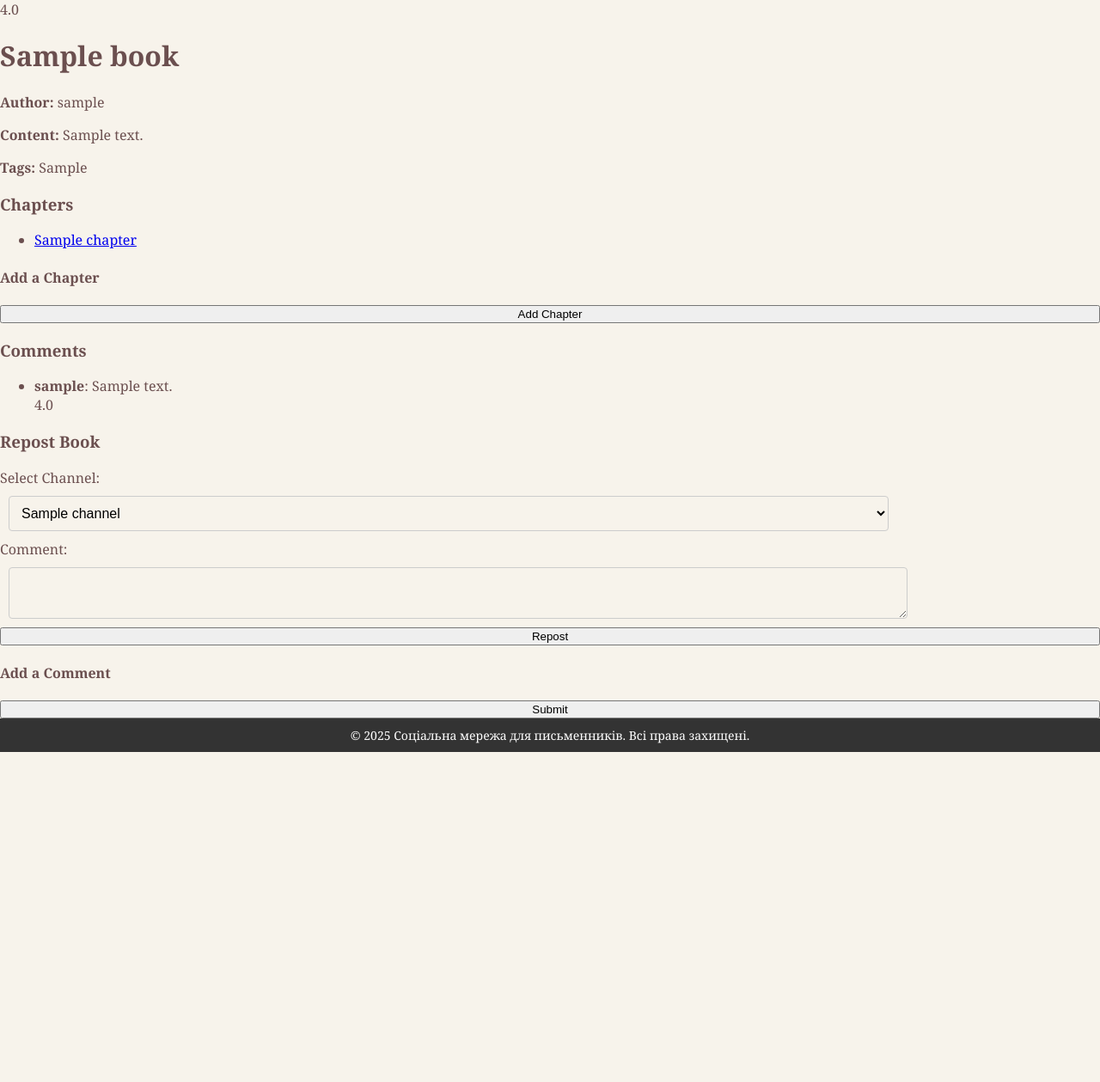
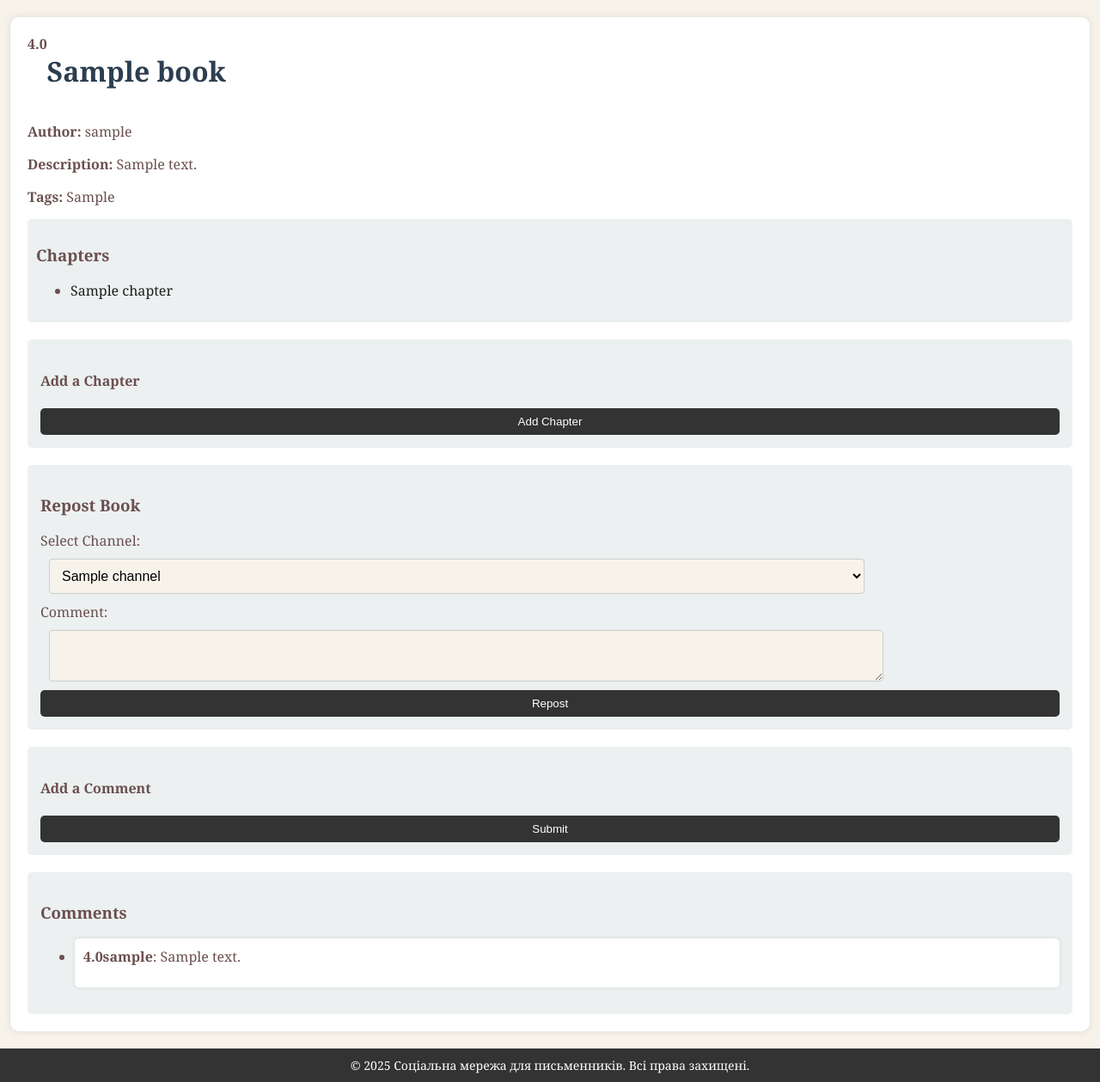
Before and after one commit to IamWerty/social_media, a Django app: page /books/1/ in a window 1280 px wide. Shown: the part 100-1359 px from the top of the page at 86% size. Before the commit the page ends 975 px from the top, so only its background shows below. Run offline with Django 5.2, Linux system fonts and the light colour scheme; a user stored in the database is signed in; tables that the repository leaves empty hold one stand-in row (values such as "Sample post"); some libraries are stand-ins or nearby versions.

Commit message:
add some style

```diff
--- a/Library_app/views.py
+++ b/Library_app/views.py
@@ -2,6 +2,7 @@ from django.shortcuts import get_object_or_404, redirect
 from django.http import JsonResponse
 from django.views import View
 from django.contrib import messages
+from django.db.models import Q
 from django.views.generic import ListView, CreateView, DetailView
 from django.urls import reverse, reverse_lazy
 from .models import Book, BookComment, Chapter, ChapterComment, Channel, Post, Repost, CustomUser, BookVote, ChapterVote, BookCommentVote
@@ -10,6 +11,16 @@ class BookListView(ListView):
     model = Book
     template_name = 'Library_app/book_list.html'
     context_object_name = 'books'
+
+    def get_queryset(self):
+        query = self.request.GET.get("q")
+        if query:
+            return Book.objects.filter(
+                Q(tags__icontains=query) |
+                Q(content__icontains=query) |
+                Q(author__username__icontains=query)
+            ).distinct()
+        return Book.objects.all().order_by('-rates')
 
 class BookCreateView(CreateView):
     model = Book
--- a/static/css/style.css
+++ b/static/css/style.css
@@ -504,3 +503,164 @@ nav {
     cursor: pointer;
     font-size: 14px;
 }
+
+
+
+.container-book-list {
+    max-width: 75%;
+    margin: 20px auto;
+    padding: 20px;
+    background: #f9f9f9;
+    border-radius: 8px;
+    box-shadow: 0 4px 8px rgba(0, 0, 0, 0.1);
+}
+.container-slice {
+    display: flex;
+    justify-content: space-between;
+    margin-top: -2.5%;
+}
+.title {
+    margin: 12px;
+    text-align: left;
+    color: #333;
+}
+.book-list ul {
+    list-style-type: none;
+    padding: 0;
+}
+.book-item p {
+    margin: 1px;
+    color: gray;
+}
+.book-item {
+    margin-top: 24px;
+    display: flex;
+    padding: 10px;
+    border: 1px;
+    background-color: #333;
+    margin: 12px;
+    border-radius: 12px;
+    justify-content: space-between;
+}
+.book-link {
+    text-decoration: none;
+    color: #ffffff;
+    font-weight: bold;
+}
+.book-link:hover {
+    text-decoration: underline;
+}
+.create-book {
+    text-align: left;
+    margin-top: 40px;
+    justify-content: center;
+}
+.create-button {
+    margin: 12px;
+    padding: 10px 15px;
+    background: #333;
+    font-size: 1.5cap;
+    color: white;
+    text-decoration: none;
+    border-radius: 5px;
+}
+.create-button:hover {
+    background: #333333;
+}
+
+.book-list-slice {
+    margin: 1px;
+}
+
+
+
+
+
+.book-container {
+    width: 95%;
+    margin: 20px auto;
+    background: #fff;
+    padding: 20px;
+    border-radius: 10px;
+    box-shadow: 0px 0px 10px rgba(0, 0, 0, 0.1);
+}
+.book-title-slice {
+    display: flex;
+}
+
+.book-title {
+    text-align: center;
+    color: #2c3e50;
+}
+
+.book-author, .book-content, .book-tags {
+    margin-bottom: 15px;
+    font-size: 16px;
+}
+
+.book-chapters {
+    background: #ecf0f1;
+    padding: 10px;
+    border-radius: 5px;
+}
+
+.chapter-link {
+    color: #1f1f1f;
+    text-decoration: none;
+}
+
+.chapter-link:hover {
+    text-decoration: underline;
+}
+
+.vote-form {
+    display: flex;
+    align-items: center;
+    gap: 10px;
+    margin-bottom: 15px;
+}
+
+.vote-form button {
+    background: #333;
+    border: none;
+    color: white;
+    padding: 5px 10px;
+    cursor: pointer;
+    border-radius: 5px;
+}
+
+.vote-form button:hover {
+    background: #1f1f1f;
+}
+
+.rating {
+    font-weight: bold;
+}
+
+.book-comments, .add-comment, .repost-book, .add-chapter {
+    margin-top: 20px;
+    padding: 15px;
+    background: #ecf0f1;
+    border-radius: 5px;
+}
+
+.comment-item {
+    margin-bottom: 10px;
+    padding: 10px;
+    background: #fff;
+    border-radius: 5px;
+    box-shadow: 0px 0px 5px rgba(0, 0, 0, 0.1);
+}
+
+button {
+    background: #333;
+    color: white;
+    border: none;
+    padding: 8px 12px;
+    border-radius: 5px;
+    cursor: pointer;
+}
+
+button:hover {
+    background: #1f1f1f;
+}
--- a/templates/Library_app/book_detail.html
+++ b/templates/Library_app/book_detail.html
@@ -1,56 +1,46 @@
 {% extends "base.html" %}
 
 {% block content %}
+  <div class="book-container">
+    <div class="book-title-slice">
       {% if request.user.is_authenticated and request.user != book.author %}
-    <form method="post" action="{% url 'vote' obj_type='book' obj_id=book.id %}">
+        <form method="post" action="{% url 'vote' obj_type='book' obj_id=book.id %}" class="vote-form">
           {% csrf_token %}
           <button type="submit" name="value" value="1">⬆</button>
-      <span>{{ book.rates }}</span>
+          <span class="rating">{{ book.rates }}</span>
           <button type="submit" name="value" value="-1">⬇</button>
         </form>
       {% else %}
-    <span>{{ book.rates }}</span>
+        <span class="rating">{{ book.rates }}</span>
       {% endif %}
-  <h1>{{ book.title }}</h1>
-  <p><strong>Author:</strong> {{ book.author.username }}</p>
-  <p><strong>Content:</strong> {{ book.content }}</p>
-  <p><strong>Tags:</strong> {{ book.tags }}</p>
 
+      <h1 class="book-title">{{ book.title }}</h1>
+    </div>
+    <p class="book-author"><strong>Author:</strong> {{ book.author.username }}</p>
+    <p class="book-content"><strong>Description:</strong> {{ book.content }}</p>
+    <p class="book-tags"><strong>Tags:</strong> {{ book.tags }}</p>
+
+    <div class="book-chapters">
       <h3>Chapters</h3>
       <ul>
         {% for chapter in book.chapters.all %}
-      <li><a href="{{ chapter.id }}">{{ chapter.title }}</a></li>
+          <li><a href="{{ chapter.id }}" class="chapter-link">{{ chapter.title }}</a></li>
         {% endfor %}
       </ul>
+    </div>
 
     {% if user == book.author %}
+      <div class="add-chapter">
         <h4>Add a Chapter</h4>
         <form method="post" action="{% url 'chapter_create' book.id %}">
           {% csrf_token %}
           {{ chapter_form.as_p }}
           <button type="submit">Add Chapter</button>
         </form>
+      </div>
     {% endif %}
-
-
-  <h3>Comments</h3>
-  <ul>
-    {% for comment in book.comments.all %}
-      <li>
-        <strong>{{ comment.author.username }}</strong>: {{ comment.content }}
-        <form method="post" action="{% url 'vote' obj_type='comment' obj_id=comment.id %}">
-            {% csrf_token %}
-            {% if request.user.is_authenticated and request.user != comment.author %}
-                <button type="submit" name="value" value="1">⬆</button>
-                <span>{{ comment.rates }}</span>
-                <button type="submit" name="value" value="-1">⬇</button>
-            {% else %}
-                <span>{{ comment.rates }}</span>
-            {% endif %}
-        </form>
-      </li>
-    {% endfor %}
-  </ul>
+    {% if owned_channels or admin_channels %}
+      <div class="repost-book">
         <h3>Repost Book</h3>
         <form method="post" action="{% url 'repost_book' book.id %}">
             {% csrf_token %}
@@ -67,12 +57,39 @@
             <textarea name="comment" id="comment"></textarea>
             <button type="submit">Repost</button>
         </form>
+      </div>
+    {% endif %}
 
-
+    <div class="add-comment">
       <h4>Add a Comment</h4>
       <form method="post" action="{% url 'book_comment_create' book.id %}">
         {% csrf_token %}
         {{ comment_form.as_p }}
         <button type="submit">Submit</button>
       </form>
+    </div>
+
+    <div class="book-comments">
+      <h3>Comments</h3>
+      <ul>
+        {% for comment in book.comments.all %}
+          <li class="comment-item">
+            <div class="book-title-slice">
+              <form method="post" action="{% url 'vote' obj_type='comment' obj_id=comment.id %}" class="vote-form">
+                  {% csrf_token %}
+                  {% if request.user.is_authenticated and request.user != comment.author %}
+                      <button type="submit" name="value" value="1">⬆</button>
+                      <span class="rating">{{ comment.rates }}</span>
+                      <button type="submit" name="value" value="-1">⬇</button>
+                  {% else %}
+                      <span class="rating">{{ comment.rates }}</span>
+                  {% endif %}
+              </form>
+              <strong>{{ comment.author.username }}</strong>: {{ comment.content }}
+            </div>
+          </li>
+        {% endfor %}
+      </ul>
+    </div>
+  </div>
 {% endblock %}
```
Also changed, not shown: other parts of static/css/style.css (+59 -60 lines), templates/Library_app/book_list.html (+29 -7 lines). Lines whose indentation alone changed are shown as unchanged.
